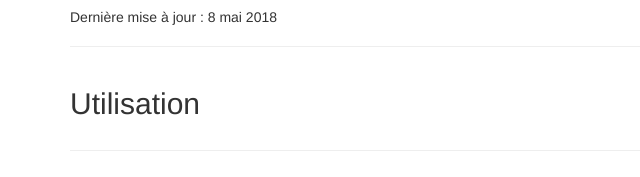
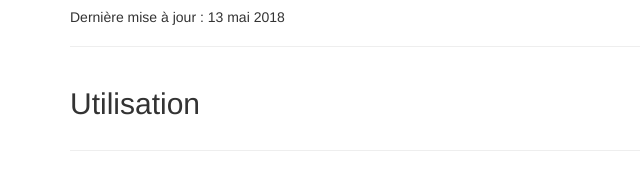
Before and after one commit to Ph0tonic/AlgorithmesNumeriques-Labos, a plain HTML site: page Labo5/index.html in a window 1280 px wide. Shown: the part 203-380 px from the top of the page, 0-640 px from the left. Drawn offline with nearby package versions, Linux system fonts and the light colour scheme; some packages are replaced by stand-ins of ours; a script that the page names is missing.

Commit message:
Fix date update

```diff
--- a/Labo5/index.html
+++ b/Labo5/index.html
@@ -20,7 +20,7 @@
     <li>Damian Petroff</li>
     <li>Bastien Wermeille</li>
    </ul>
-   <p>Dernière mise à jour : 8 mai 2018</p>
+   <p>Dernière mise à jour : 13 mai 2018</p>
   </div>
   <div class="row">
    <div class="col-md-12 col-sm-12">
```
